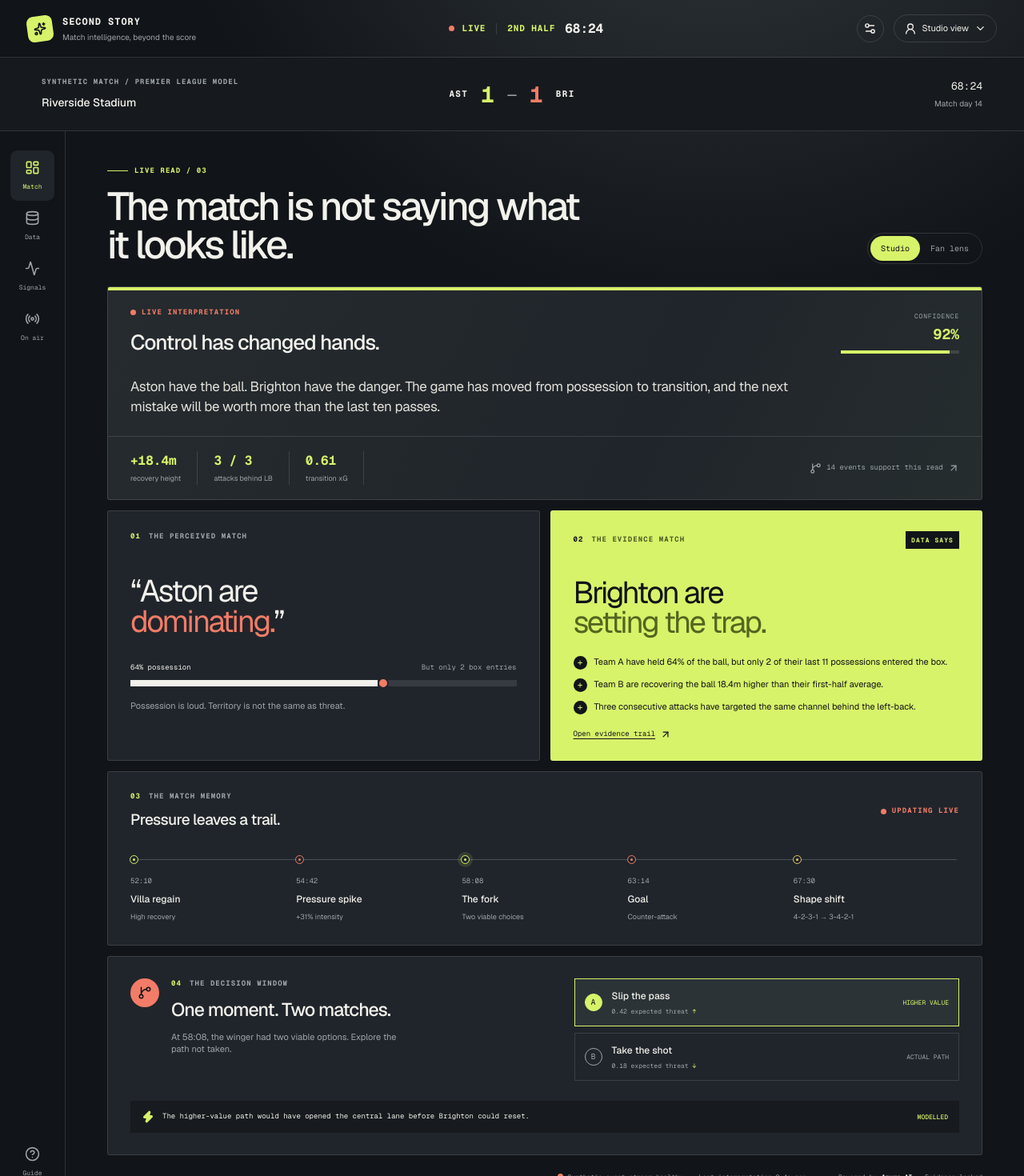
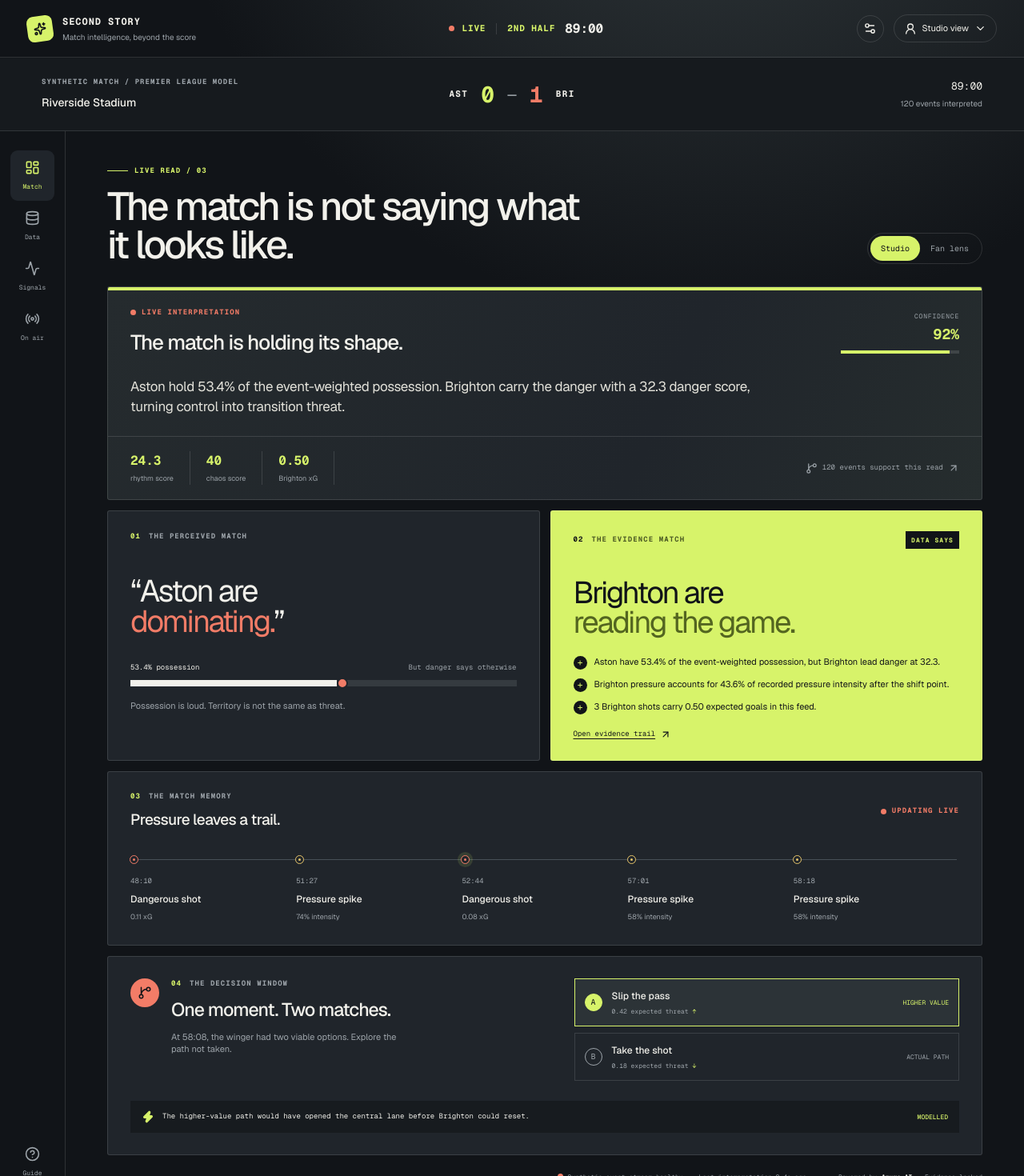
Before and after one commit to aj0khi/soccer-hackathon-project, a Next.js app: page / in a window 1280 px wide. Shown: the top 1470 px of the page at 80% size. Built offline with nearby package versions, Linux system fonts and the light colour scheme.

Commit message:
Drive studio view from match state

```diff
--- a/src/app/page.tsx
+++ b/src/app/page.tsx
@@ -15,20 +15,42 @@
   UserRound,
   Zap,
 } from "lucide-react";
+import { aggregateMatchState } from "@/lib/analytics/aggregate-match-state";
+import { generateSyntheticMatch } from "@/lib/simulation/generate-match";
+import type { MatchEvent } from "@/types/match";
 import { DataIntakePanel } from "@/components/data-intake-panel";
 
+const generatedMatch = generateSyntheticMatch();
+const matchState = aggregateMatchState(generatedMatch.events);
+const teamState = (teamId: string) => matchState.teams.find((team) => team.teamId === teamId);
+const astonState = teamState("AST");
+const brightonState = teamState("BRI");
+const goalCount = (teamId: string) => generatedMatch.events.filter((event) => event.eventType === "goal" && event.teamId === teamId).length;
+const lastMinute = Math.max(...generatedMatch.events.map((event) => event.minute));
+
+function formatEventLabel(event: MatchEvent) {
+  if (event.eventType === "possession_change") return "Possession regain";
+  if (event.eventType === "pressure") return "Pressure spike";
+  if (event.eventType === "shot") return "Dangerous shot";
+  if (event.eventType === "goal") return "Goal";
+  if (event.eventType === "tackle") return "Defensive duel";
+  return "Passing sequence";
+}
+
 const timeline = [
-  { time: "52:10", label: "Villa regain", detail: "High recovery", tone: "lime" },
-  { time: "54:42", label: "Pressure spike", detail: "+31% intensity", tone: "coral" },
-  { time: "58:08", label: "The fork", detail: "Two viable choices", tone: "lime", active: true },
-  { time: "63:14", label: "Goal", detail: "Counter-attack", tone: "coral" },
-  { time: "67:30", label: "Shape shift", detail: "4-2-3-1 → 3-4-2-1", tone: "gold" },
-];
+  ...generatedMatch.events.filter((event) => event.minute >= 48 && ["possession_change", "pressure", "shot", "goal"].includes(event.eventType)).slice(0, 5),
+].map((event, index) => ({
+  time: `${String(event.minute).padStart(2, "0")}:${String((index * 17 + 10) % 60).padStart(2, "0")}`,
+  label: formatEventLabel(event),
+  detail: event.eventType === "pressure" ? `${Math.round(event.intensity * 100)}% intensity` : event.eventType === "shot" ? `${event.expectedGoals.toFixed(2)} xG` : event.teamId === "BRI" ? "Brighton signal" : "Aston response",
+  tone: event.eventType === "goal" || event.eventType === "shot" ? "coral" : event.eventType === "pressure" ? "gold" : "lime",
+  active: index === 2,
+}));
 
 const evidence = [
-  "Team A have held 64% of the ball, but only 2 of their last 11 possessions entered the box.",
-  "Team B are recovering the ball 18.4m higher than their first-half average.",
-  "Three consecutive attacks have targeted the same channel behind the left-back.",
+  `Aston have ${astonState?.possessionPct ?? 0}% of the event-weighted possession, but Brighton lead danger at ${brightonState?.dangerScore ?? 0}.`,
+  `Brighton pressure accounts for ${brightonState?.pressureIndex ?? 0}% of recorded pressure intensity after the shift point.`,
+  `${brightonState?.shots ?? 0} Brighton shots carry ${brightonState?.expectedGoals.toFixed(2) ?? "0.00"} expected goals in this feed.`,
 ];
 
 export default function Home() {
@@ -46,7 +68,7 @@
             <p className="brand-subtitle">Match intelligence, beyond the score</p>
           </div>
         </div>
-        <div className="match-status"><span className="live-dot" /> LIVE <span className="status-divider" /> 2ND HALF <span className="clock">68:24</span></div>
+        <div className="match-status"><span className="live-dot" /> LIVE <span className="status-divider" /> 2ND HALF <span className="clock">{lastMinute}:00</span></div>
         <div className="top-actions">
           <button className="icon-button" aria-label="Open settings"><Settings2 size={17} /></button>
           <button className="profile-button"><UserRound size={16} /> Studio view <ChevronDown size={15} /></button>
@@ -55,8 +77,8 @@
 
       <section className="match-strip">
         <div className="competition"><span className="competition-kicker">SYNTHETIC MATCH / PREMIER LEAGUE MODEL</span><strong>Riverside Stadium</strong></div>
-        <div className="scoreline"><span>AST</span><b>1</b><em>—</em><b className="away-score">1</b><span>BRI</span></div>
-        <div className="match-meta"><span>68:24</span><small>Match day 14</small></div>
+        <div className="scoreline"><span>AST</span><b>{goalCount("AST")}</b><em>—</em><b className="away-score">{goalCount("BRI")}</b><span>BRI</span></div>
+        <div className="match-meta"><span>{lastMinute}:00</span><small>{matchState.eventCount} events interpreted</small></div>
       </section>
 
       <div className="workspace">
@@ -76,22 +98,22 @@
           </div>
 
           <section className="story-card hero-story">
-            <div className="story-card-header"><div><span className="live-label"><span className="tiny-dot" /> LIVE INTERPRETATION</span><h2>Control has changed hands.</h2></div><div className="confidence"><span>CONFIDENCE</span><strong>92%</strong><div className="confidence-track"><i /></div></div></div>
-            <p className="hero-copy">Aston have the ball. Brighton have the danger. The game has moved from possession to transition, and the next mistake will be worth more than the last ten passes.</p>
-            <div className="story-proof"><div className="proof-stat"><strong>+18.4m</strong><span>recovery height</span></div><div className="proof-stat"><strong>3 / 3</strong><span>attacks behind LB</span></div><div className="proof-stat"><strong>0.61</strong><span>transition xG</span></div><div className="proof-source"><GitBranch size={15} /> 14 events support this read <ArrowUpRight size={14} /></div></div>
+            <div className="story-card-header"><div><span className="live-label"><span className="tiny-dot" /> LIVE INTERPRETATION</span><h2>{matchState.dominantDangerTeamId === "BRI" ? "Control has changed hands." : "The match is holding its shape."}</h2></div><div className="confidence"><span>CONFIDENCE</span><strong>{Math.min(99, 80 + Math.round(matchState.eventCount / 10))}%</strong><div className="confidence-track"><i style={{ width: `${Math.min(99, 80 + Math.round(matchState.eventCount / 10))}%` }} /></div></div></div>
+            <p className="hero-copy">Aston hold {astonState?.possessionPct ?? 0}% of the event-weighted possession. Brighton carry the danger with a {brightonState?.dangerScore ?? 0} danger score, turning control into transition threat.</p>
+            <div className="story-proof"><div className="proof-stat"><strong>{matchState.rhythmScore}</strong><span>rhythm score</span></div><div className="proof-stat"><strong>{matchState.chaosScore}</strong><span>chaos score</span></div><div className="proof-stat"><strong>{brightonState?.expectedGoals.toFixed(2) ?? "0.00"}</strong><span>Brighton xG</span></div><div className="proof-source"><GitBranch size={15} /> {matchState.eventCount} events support this read <ArrowUpRight size={14} /></div></div>
           </section>
 
           <div className="split-grid">
             <section className="story-card perception-card">
               <div className="card-label"><span className="number-label">01</span> THE PERCEIVED MATCH</div>
               <div className="big-perception">“Aston are<br /><i>dominating.</i>”</div>
-              <div className="perception-meter"><div className="meter-label"><span>64% possession</span><span className="muted">But only 2 box entries</span></div><div className="meter"><i style={{ width: "64%" }} /><b style={{ left: "64%" }} /></div></div>
+              <div className="perception-meter"><div className="meter-label"><span>{astonState?.possessionPct ?? 0}% possession</span><span className="muted">But danger says otherwise</span></div><div className="meter"><i style={{ width: `${astonState?.possessionPct ?? 0}%` }} /><b style={{ left: `${astonState?.possessionPct ?? 0}%` }} /></div></div>
               <p className="card-note">Possession is loud. Territory is not the same as threat.</p>
             </section>
 
             <section className="story-card evidence-card">
               <div className="card-label evidence-label"><span className="number-label">02</span> THE EVIDENCE MATCH <span className="signal-badge">DATA SAYS</span></div>
-              <h3>Brighton are<br /><span>setting the trap.</span></h3>
+              <h3>Brighton are<br /><span>{matchState.dominantDangerTeamId === "BRI" ? "setting the trap." : "reading the game."}</span></h3>
               <ul className="evidence-list">{evidence.map((item) => <li key={item}><span className="check-mark">+</span><span>{item}</span></li>)}</ul>
               <button className="text-action">Open evidence trail <ArrowUpRight size={14} /></button>
             </section>
```
Also changed, not shown: 1 other file (tests, documents, lock files or other folders).
